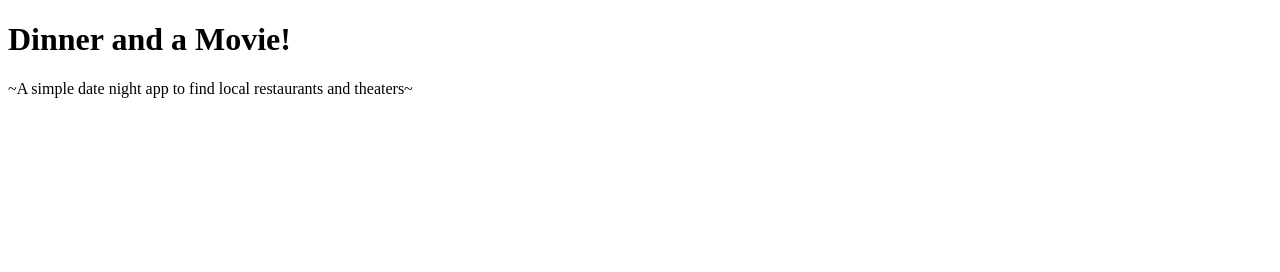
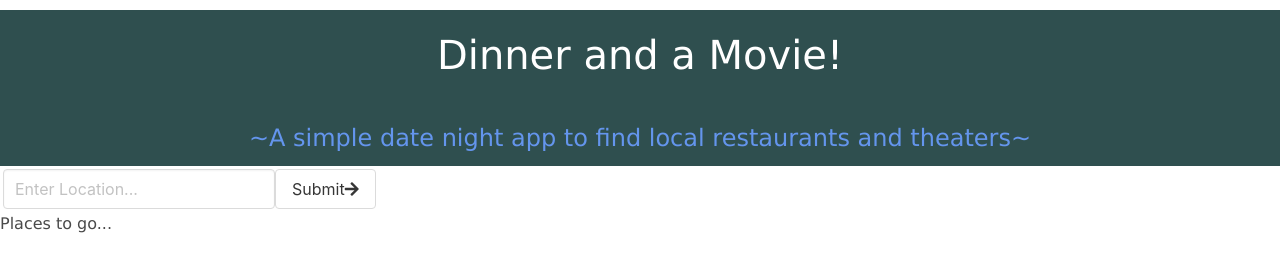
Before and after one commit to embresse/Project-01-Dinner-and-a-Movie, a plain HTML site: page index.html in a window 1280 px wide. Drawn offline with nearby package versions, Linux system fonts and the light colour scheme; files that its build step writes are made by us from their sources; files whose address does not match are found by name.

Commit message:
basic html and css

```diff
--- a/assets/style.css
+++ b/assets/style.css
@@ -0,0 +1,30 @@
+*{
+box-sizing: border-box;
+font-family:Verdana, Geneva, Tahoma, sans-serif;
+}
+
+
+
+header {
+    background-color: darkslategrey;
+}
+
+.page-title {
+    margin: 10px;
+    padding: 15px;
+    text-align: center;
+    font-size: 40px;
+    color: white;
+}
+
+.description {
+    padding: 10px;
+    text-align: center;
+    font-size: 24px;
+    color:cornflowerblue;
+}
+
+.location-search {
+    width: max-content;
+    padding: 15px;
+}
--- a/index.html
+++ b/index.html
@@ -4,26 +4,55 @@
     <meta charset="UTF-8">
     <meta http-equiv="X-UA-Compatible" content="IE=edge">
     <meta name="viewport" content="width=device-width, initial-scale=1.0">
-    <link rel="stylesheet" href="style.css" />
+    <link rel="stylesheet" href="https://cdn.jsdelivr.net/npm/bulma@0.9.4/css/bulma.min.css">
+    <link rel="stylesheet" href="https://use.fontawesome.com/releases/v5.8.1/css/all.css"
+    integrity="sha384-50oBUHEmvpQ+1lW4y57PTFmhCaXp0ML5d60M1M7uH2+nqUivzIebhndOJK28anvf"
+    crossorigin="anonymous"/>
+    <link rel="stylesheet" href="./assets/style.css" />
     <title>Dinner and a Movie!</title>
 </head>
 
 <body>
     <header>
         <h1 class = "page-title">Dinner and a Movie!</h1>
-        <p>~A simple date night app to find local restaurants and theaters~</p>
+        <p class = "description">~A simple date night app to find local restaurants and theaters~</p>
     </header>
+ <!-- LOCATION BOX -->
+    <div>
+        <form id="location-search" class="location-search">
+            <div class="columns is-flex is-justify-content-center submit-container">
+                <input
+                    id="location-input"
+                    class="input justify-content-center input-width"
+                    type="text"
+                    placeholder="Enter Location..."
+                />
+                <button class="button submit-icon" type="submit">
+                    Submit <i class="fas fa-arrow-right"></i>
+                </button>
+            </div>
 
-    <div class = "container">
-        <div>
+        </form>
+    </div>
+<!-- MAP CONTAINER -->
+    <div class = "map-container">
+        <div id="map"></div>
+        <div id="sidebar">
+            <h2>Places to go...</h2>
+            <ul id="places"></ul>
 
         </div>
+
+    </div>
+<!-- WEATHER CONTAINER -->
+    <div class = "weather-container">
+        <div id="weather"> </div>
+
     </div>
 
 
 
-
-
+    <script src="https://cdnjs.cloudflare.com/ajax/libs/jquery/3.2.1/jquery.min.js"></script>
     <script src="./script.js"></script>
 </body>
 </html>
```
